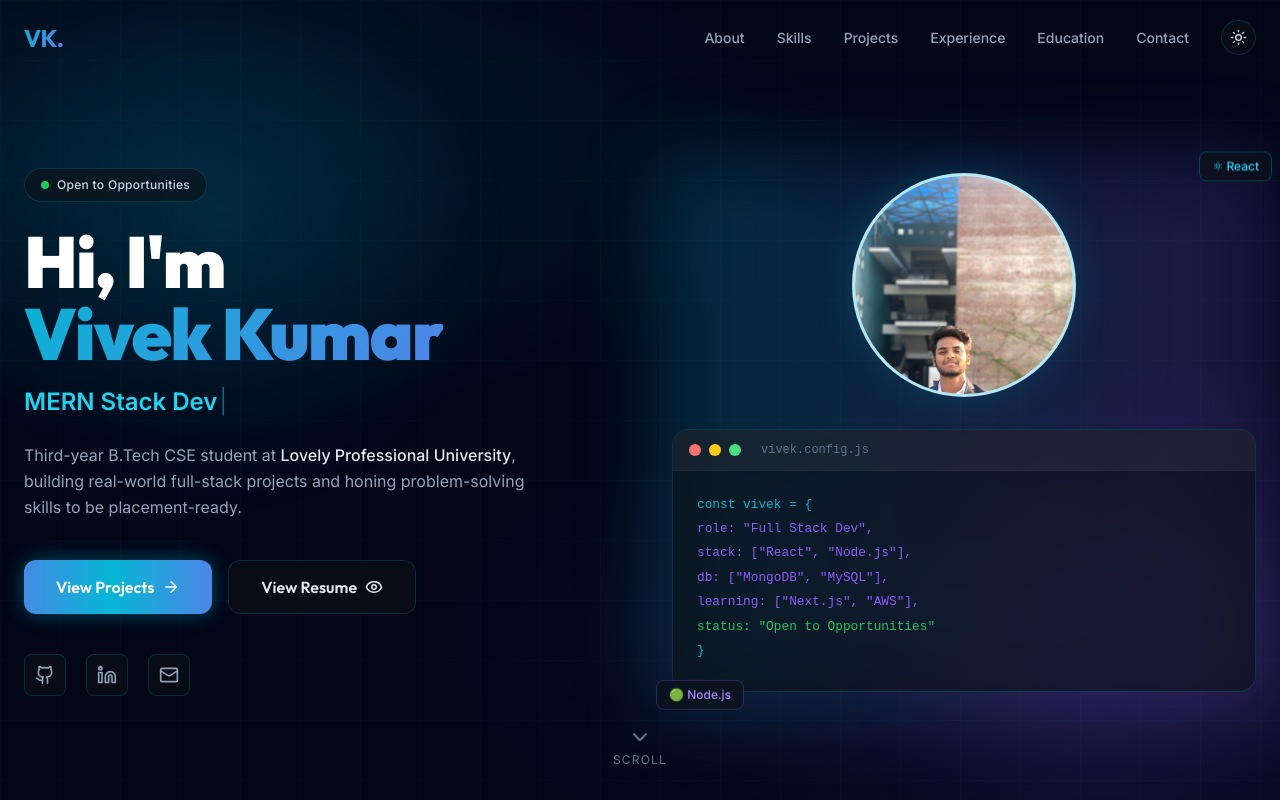
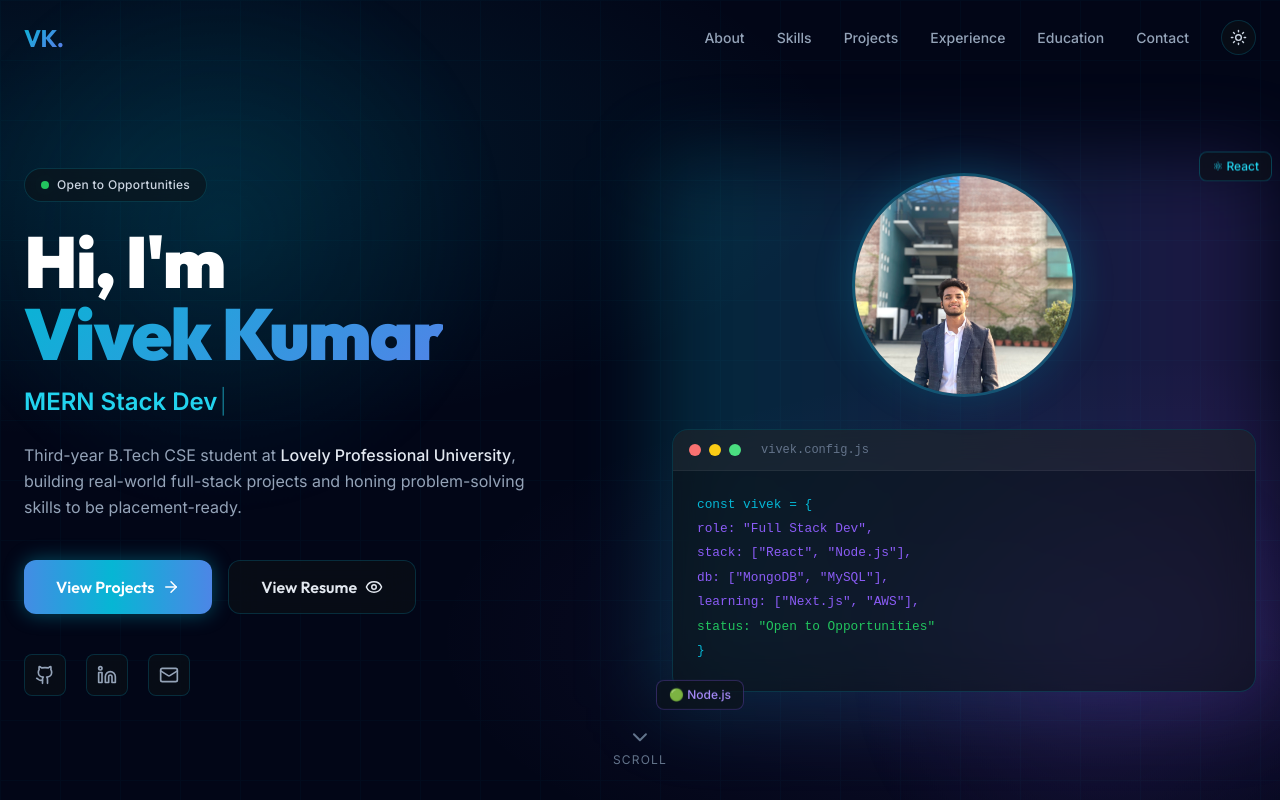
Before and after one commit to Vroy4298/my-portfolio-site, a React (Vite) app: page / in a window 1280 px wide. Shown: the top 800 px of the page. Built offline with nearby package versions, Linux system fonts and the light colour scheme.

Commit message:
Remove profile picture zoom and masking overlay

```diff
--- a/components/Hero.jsx
+++ b/components/Hero.jsx
@@ -157,11 +157,11 @@ const Hero = () => {
                     <div className="relative">
                         {/* Profile Picture */}
                         <div className="flex justify-center mb-8 relative z-10">
-                            <div className="w-56 h-56 rounded-full border-[3px] border-cyan-500/30 overflow-hidden shadow-[0_0_40px_rgba(6,182,212,0.2)] bg-white">
+                            <div className="w-56 h-56 rounded-full border-[3px] border-cyan-500/30 overflow-hidden shadow-[0_0_40px_rgba(6,182,212,0.2)] bg-white/5 flex items-center justify-center">
                                 <img
                                     src="/Profile_pic.jpg"
                                     alt="Vivek Kumar"
-                                    className="w-full h-full object-cover object-top scale-[1.35] translate-y-3"
+                                    className="w-full h-full object-cover"
                                 />
                             </div>
                         </div>
```
